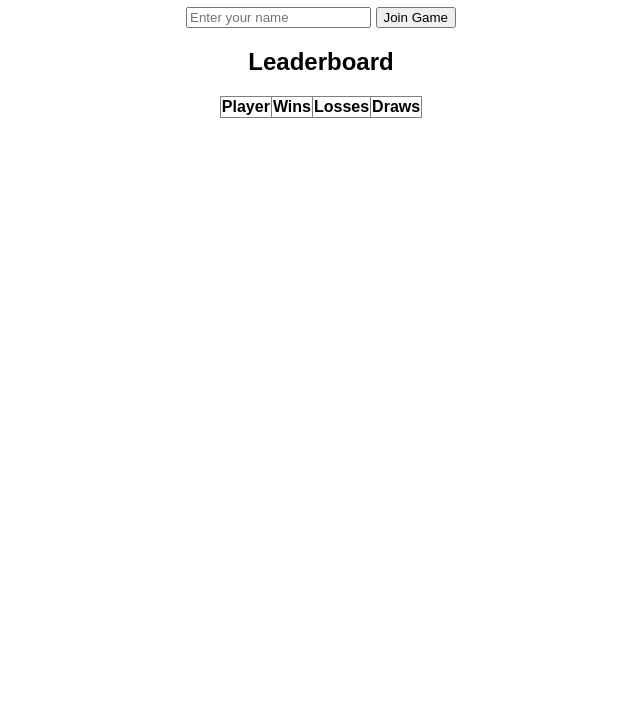
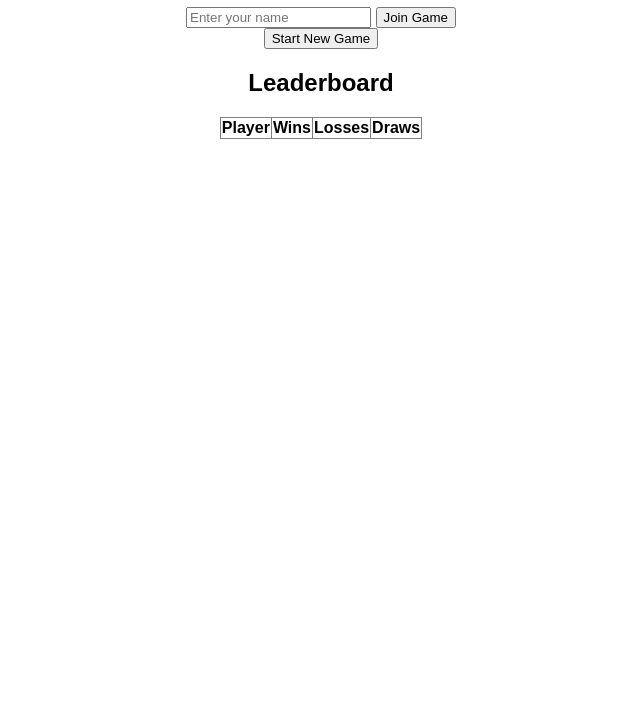
Before and after one commit to aquatictactoe/aquatictactoe.github.io, a plain HTML site: page index.html in a window 1280 px wide. Shown: the part 73-800 px from the top of the page, without its empty margins (319-959 px from the left). Drawn offline with Linux system fonts and the light colour scheme.

Commit message:
Update index.html

```diff
--- a/index.html
+++ b/index.html
@@ -26,6 +26,9 @@
     </div>
   </div>
 
+  <button onclick="startNewGame()">Start New Game</button>
+
+
   <h2>Leaderboard</h2>
 <table id="leaderboard" border="1" style="margin:auto; border-collapse:collapse;">
   <thead>
```
